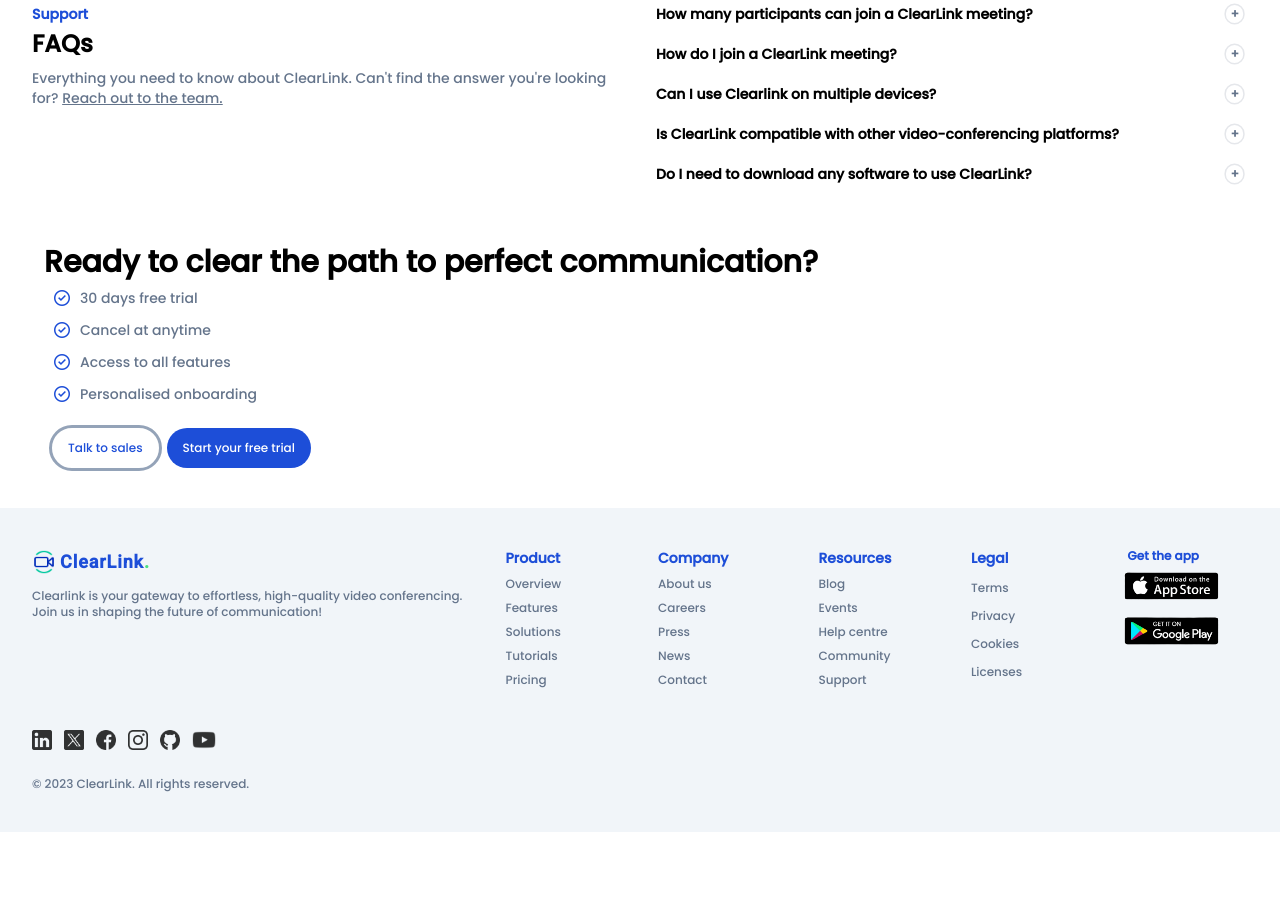
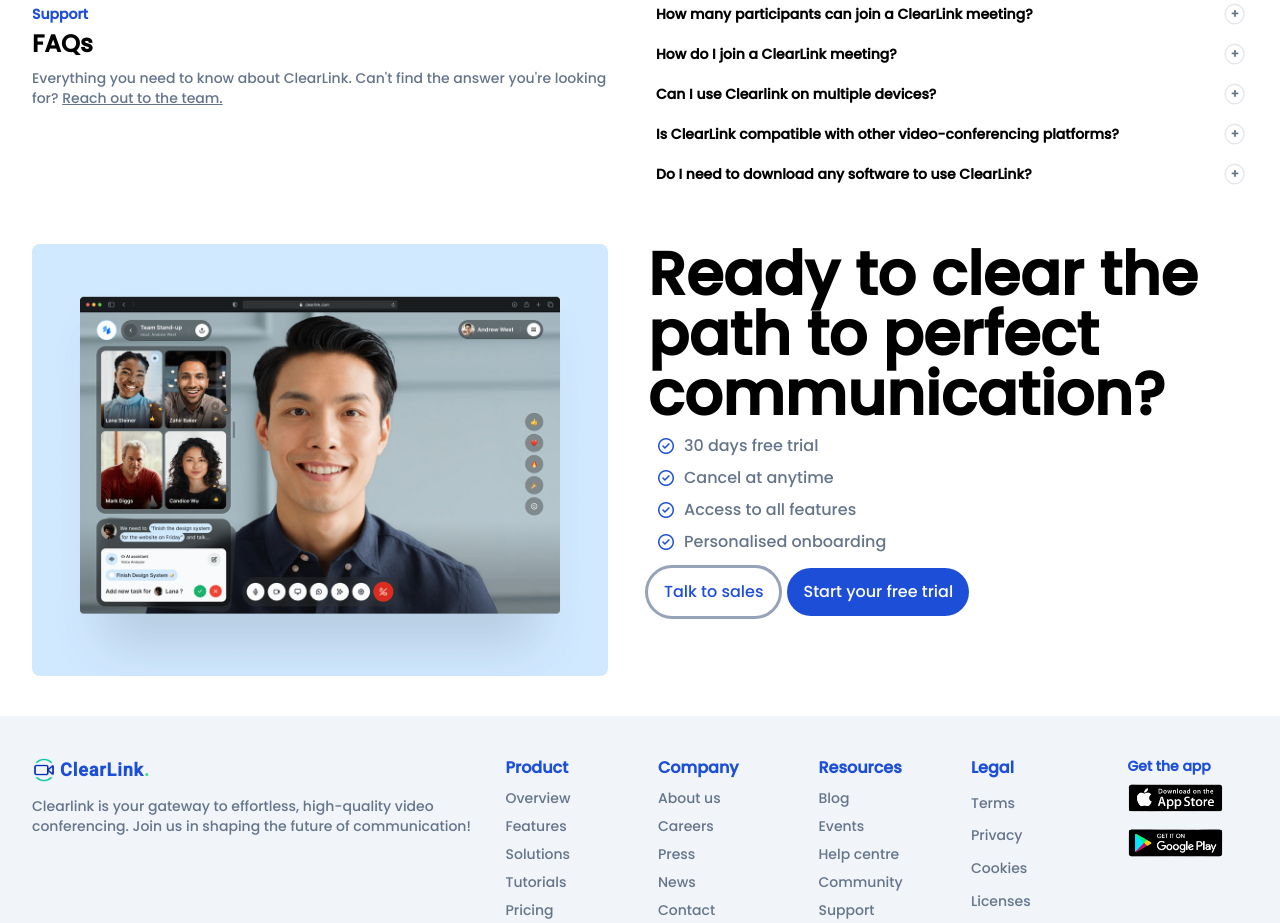
Before and after one commit to xerdin442/clear-link, a website: page project/index.html in a window 1280 px wide. Shown: the part 1492-2415 px from the top of the page. Before the commit the page ends 2324 px from the top, so only its background shows below. Drawn offline with nearby package versions, Linux system fonts and the light colour scheme.

Commit message:
added image for app interface

```diff
--- a/project/index.html
+++ b/project/index.html
@@ -285,32 +285,36 @@
     </div>
 
     <!--CTA-->
-    <div class="grid grid-cols-1 mt-14">
-      <div></div>
+    <div class="grid grid-cols-1 mt-10 gap-y-4 md:grid-cols-2 lg:space-x-2 xl:mt-14">
+      <div class="mx-3 sm:mx-4 md:mx-8">
+        <img class="rounded-lg" src="images/app-interface.png" alt="">
+      </div>
 
-      <div class="lg:pl-8">
-        <h2 class="font-semibold text-xl pl-3 lg:text-3xl">Ready to clear the path to perfect communication?</h2>
+      <div>
+        <h2 class="font-semibold text-xl pl-5 md:pl-0 md:font-bold lg:text-3xl xl:text-6xl">Ready to clear the path to perfect communication?</h2>
 
-        <div class="flex items-center space-x-2 ml-5 mt-1">
-          <span class="material-symbols-outlined text-xl text-blue-700">check_circle</span>
-          <p class="text-sm text-slate-500">30 days free trial</p>
-        </div>
-        <div class="flex items-center space-x-2 ml-5 mt-1">
-          <span class="material-symbols-outlined text-xl text-blue-700">check_circle</span>
-          <p class="text-sm text-slate-500">Cancel at anytime</p>
-        </div>
-        <div class="flex items-center space-x-2 ml-5 mt-1">
-          <span class="material-symbols-outlined text-xl text-blue-700">check_circle</span>
-          <p class="text-sm text-slate-500">Access to all features</p>
-        </div>
-        <div class="flex items-center space-x-2 ml-5 mt-1">
-          <span class="material-symbols-outlined text-xl text-blue-700">check_circle</span>
-          <p class="text-sm text-slate-500">Personalised onboarding</p>
+        <div class="grid grid-cols-1 gap-y-1 ml-7 md:ml-2 mt-2">
+          <div class="flex items-center space-x-2">
+            <span class="material-symbols-outlined text-xl text-blue-700">check_circle</span>
+            <p class="text-sm text-slate-500 lg:text-sm xl:text-base">30 days free trial</p>
+          </div>
+          <div class="flex items-center space-x-2">
+            <span class="material-symbols-outlined text-xl text-blue-700">check_circle</span>
+            <p class="text-sm text-slate-500 lg:text-sm xl:text-base">Cancel at anytime</p>
+          </div>
+          <div class="flex items-center space-x-2">
+            <span class="material-symbols-outlined text-xl text-blue-700">check_circle</span>
+            <p class="text-sm text-slate-500 lg:text-sm xl:text-base">Access to all features</p>
+          </div>
+          <div class="flex items-center space-x-2">
+            <span class="material-symbols-outlined text-xl text-blue-700">check_circle</span>
+            <p class="text-sm text-slate-500 lg:text-sm xl:text-base">Personalised onboarding</p>
+          </div>
         </div>
 
-        <div class="flex items-center space-x-2 ml-5 mt-5">
-          <button class="text-blue-700 bg-white px-4 py-3 rounded-3xl hover:bg-blue-700 hover:text-white text-xs outline outline-slate-400 hover:outline-none">Talk to sales</button>
-          <button class="text-white bg-blue-700 px-4 py-3 rounded-3xl hover:bg-blue-900 text-xs">Start your free trial</button>
+        <div class="flex items-center space-x-2 ml-6 mt-3 md:ml-0">
+          <button class="text-blue-700 bg-white px-4 py-2 xl:py-3 xl:text-base rounded-3xl hover:bg-blue-700 hover:text-white text-xs lg:text-sm outline outline-slate-400 hover:outline-none">Talk to sales</button>
+          <button class="text-white bg-blue-700 px-4 py-2 xl:py-3 xl:text-base rounded-3xl hover:bg-blue-900 text-xs lg:text-sm outline-none">Start your free trial</button>
         </div>
       </div>
     </div>
@@ -322,47 +326,47 @@
           <img src="images/online-meeting.png" class="w-6 h-6s" alt="">
           <p class="font-roboto font-semibold text-lg tracking-wider text-blue-700">ClearLink<span class="text-green-400">.</span></p>
         </span>
-        <p class="text-slate-500 text-xs mt-3">Clearlink is your gateway to effortless, high-quality video conferencing. Join us in shaping the future of communication!</p>
+        <p class="text-slate-500 text-xs mt-3 xl:text-sm">Clearlink is your gateway to effortless, high-quality video conferencing. Join us in shaping the future of communication!</p>
       </div>
 
-      <div class="ml-1 grid grid-cols-1 gap-y-2">
-        <p class="text-sm text-blue-700 font-semibold">Product</p>
-        <p class="text-xs text-slate-500">Overview</p>
-        <p class="text-xs text-slate-500">Features</p>
-        <p class="text-xs text-slate-500">Solutions</p>
-        <p class="text-xs text-slate-500">Tutorials</p>
-        <p class="text-xs text-slate-500">Pricing</p>
+      <div class="ml-1 grid grid-cols-1 gap-y-2 text-xs xl:text-sm">
+        <p class="text-sm xl:text-base text-blue-700 font-semibold">Product</p>
+        <p class="text-slate-500">Overview</p>
+        <p class="text-slate-500">Features</p>
+        <p class="text-slate-500">Solutions</p>
+        <p class="text-slate-500">Tutorials</p>
+        <p class="text-slate-500">Pricing</p>
       </div>
 
-      <div class="text-right mr-6 md:text-left md:mr-0 grid grid-cols-1 gap-y-2">
-        <p class="text-sm text-blue-700 font-semibold">Company</p>
-        <p class="text-xs text-slate-500">About us</p>
-        <p class="text-xs text-slate-500">Careers</p>
-        <p class="text-xs text-slate-500">Press</p>
-        <p class="text-xs text-slate-500">News</p>
-        <p class="text-xs text-slate-500">Contact</p>
+      <div class="text-right mr-6 md:text-left md:mr-0 grid grid-cols-1 gap-y-2 text-xs xl:text-sm">
+        <p class="text-sm xl:text-base text-blue-700 font-semibold">Company</p>
+        <p class="text-slate-500">About us</p>
+        <p class="text-slate-500">Careers</p>
+        <p class="text-slate-500">Press</p>
+        <p class="text-slate-500">News</p>
+        <p class="text-slate-500">Contact</p>
       </div>
 
-      <div class="ml-1 grid grid-cols-1 gap-y-2">
-        <p class="text-sm text-blue-700 font-semibold">Resources</p>
-        <p class="text-xs text-slate-500">Blog</p>
-        <p class="text-xs text-slate-500">Events</p>
-        <p class="text-xs text-slate-500">Help centre</p>
-        <p class="text-xs text-slate-500">Community</p>
-        <p class="text-xs text-slate-500">Support</p>
+      <div class="ml-1 grid grid-cols-1 gap-y-2 text-xs xl:text-sm">
+        <p class="text-sm xl:text-base text-blue-700 font-semibold">Resources</p>
+        <p class="text-slate-500">Blog</p>
+        <p class="text-slate-500">Events</p>
+        <p class="text-slate-500">Help centre</p>
+        <p class="text-slate-500">Community</p>
+        <p class="text-slate-500">Support</p>
       </div>
 
-      <div class="text-right mr-6 md:text-left md:mr-0 grid grid-cols-1 gap-y-1">
-        <p class="text-sm text-blue-700 font-semibold">Legal</p>
-        <p class="text-xs text-slate-500">Terms</p>
-        <p class="text-xs text-slate-500">Privacy</p>
-        <p class="text-xs text-slate-500">Cookies</p>
-        <p class="text-xs text-slate-500">Licenses</p>
+      <div class="text-right mr-6 md:text-left md:mr-0 grid grid-cols-1 gap-y-1 text-xs xl:text-sm">
+        <p class="text-sm xl:text-base text-blue-700 font-semibold">Legal</p>
+        <p class="text-slate-500">Terms</p>
+        <p class="text-slate-500">Privacy</p>
+        <p class="text-slate-500">Cookies</p>
+        <p class="text-slate-500">Licenses</p>
       </div>
 
       <div class="mb-5 ml-1 md:ml-0 md:mb-0">
-        <p class="text-xs text-blue-700 font-semibold mb-2 md:mb-4">Get the app</p>
-        <img src="images/app-store-download.png" class="-ml-7 h-20 md:-ml-3 md:scale-125 md:h-16 lg:-ml-5" alt="">
+        <p class="text-xs text-blue-700 font-semibold mb-2 md:mb-4 xl:text-sm">Get the app</p>
+        <img src="images/app-store-download.png" class="-ml-7 h-20 md:-ml-3 md:scale-125 md:h-16 lg:-ml-4" alt="">
       </div>
     </div>
 
```
Also changed, not shown: project/images/app-interface.png (added), project/output.css.
